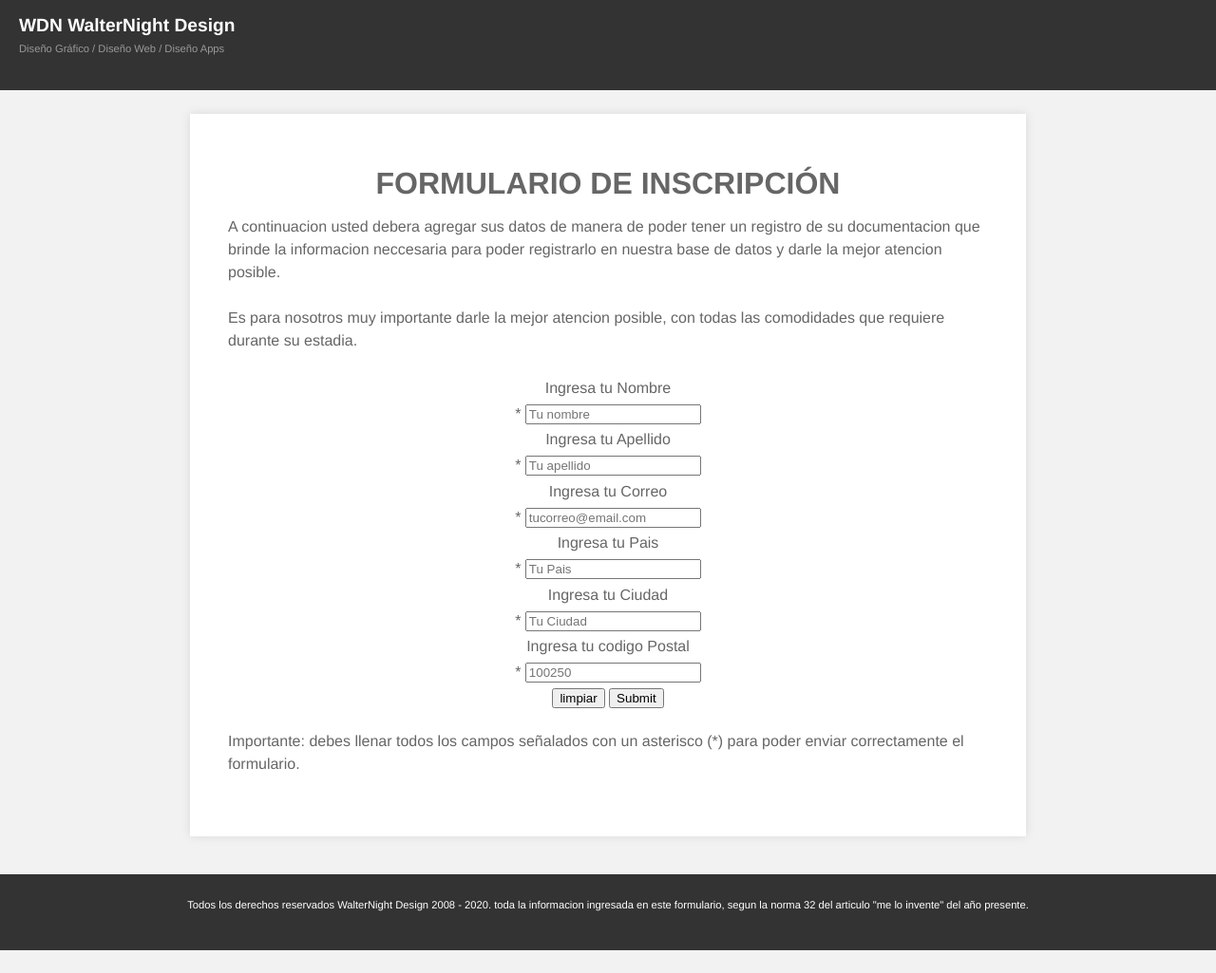
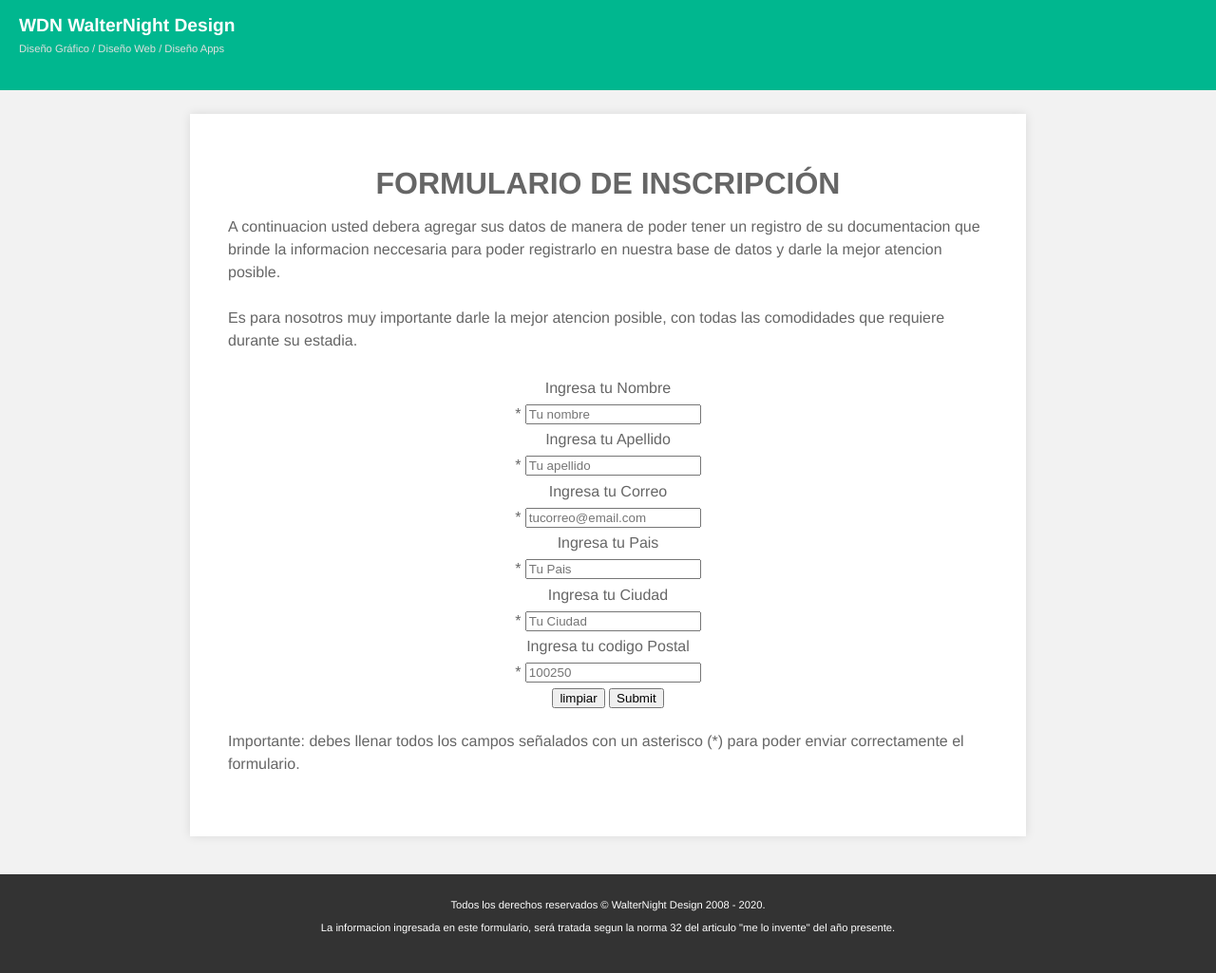
Before and after one commit to WalterNights/Clases-HTML-Y-CSS, a plain HTML site: page Formularios HTML/index.html in a window 1280 px wide. Shown: the whole page at 95% size. Before the commit the page ends 1001 px from the top, so only its background shows below. Drawn offline with Linux system fonts and the light colour scheme.

Commit message:
Se cambio el color de header y se corrigieron y añadieron algunos textos

```diff
--- a/Formularios HTML/CSS/styles.css
+++ b/Formularios HTML/CSS/styles.css
@@ -13,7 +13,7 @@ body
 
 header
 {
-    background: #333;
+    background: #00B78F;
     color: white;
     height: 80px;
 
@@ -41,7 +41,7 @@ header
     display: block;
     font-weight: 300;
     font-size: 0.7em;
-    color: #999;
+    color: rgb(223, 223, 223);
 }
 
 p
--- a/Formularios HTML/index.html
+++ b/Formularios HTML/index.html
@@ -90,8 +90,9 @@
           </div>
         </main>
         <footer id="footer">
-            <p>Todos los derechos reservados WalterNight Design 2008 - 2020. toda la informacion ingresada en este formulario,
-                    segun la norma 32 del articulo "me lo invente" del año presente.
+            <p>Todos los derechos reservados &copy; WalterNight Design 2008 - 2020.<br>
+                La informacion ingresada en este formulario,
+                será tratada segun la norma 32 del articulo "me lo invente" del año presente.
             </p>
         </footer>
     </body>
```
